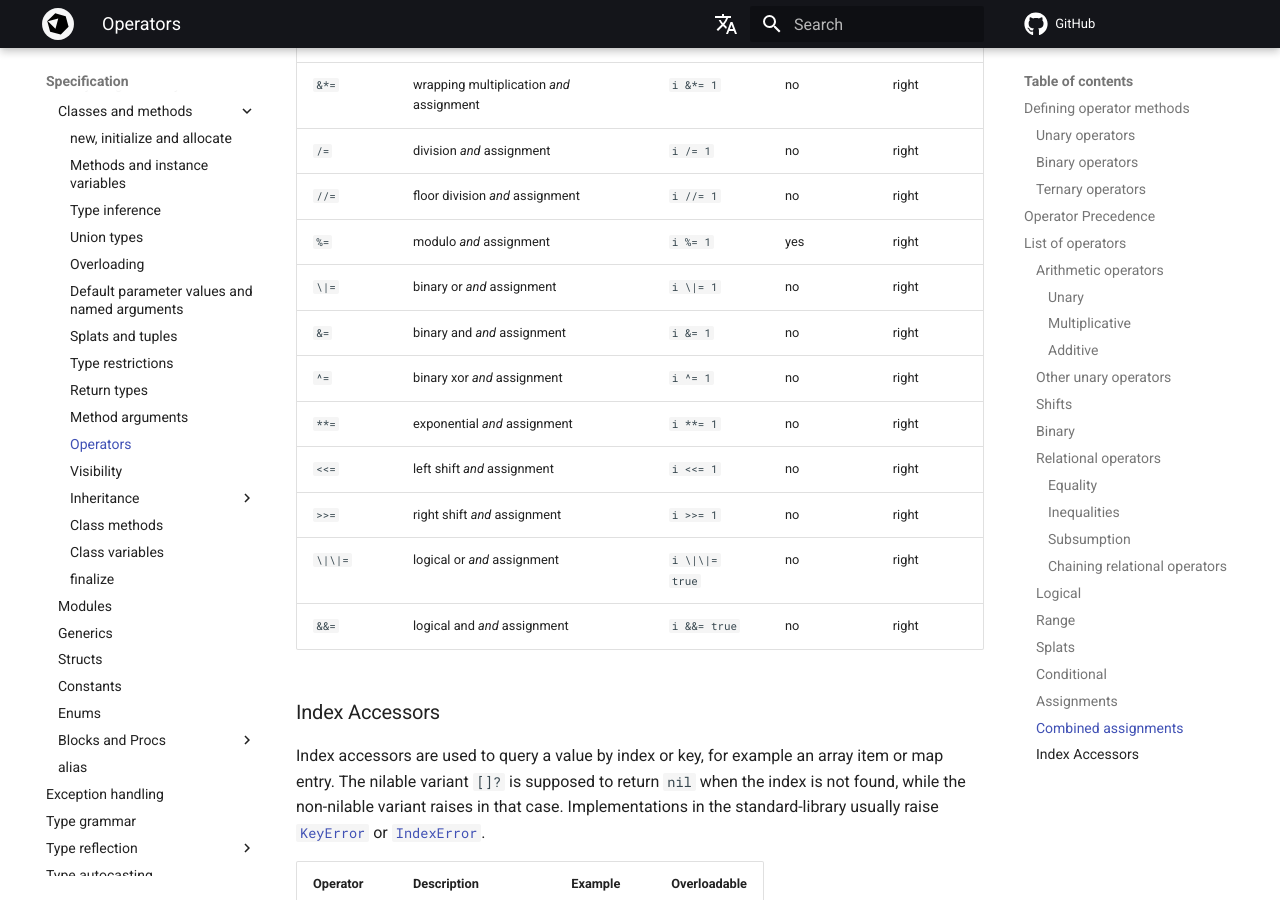
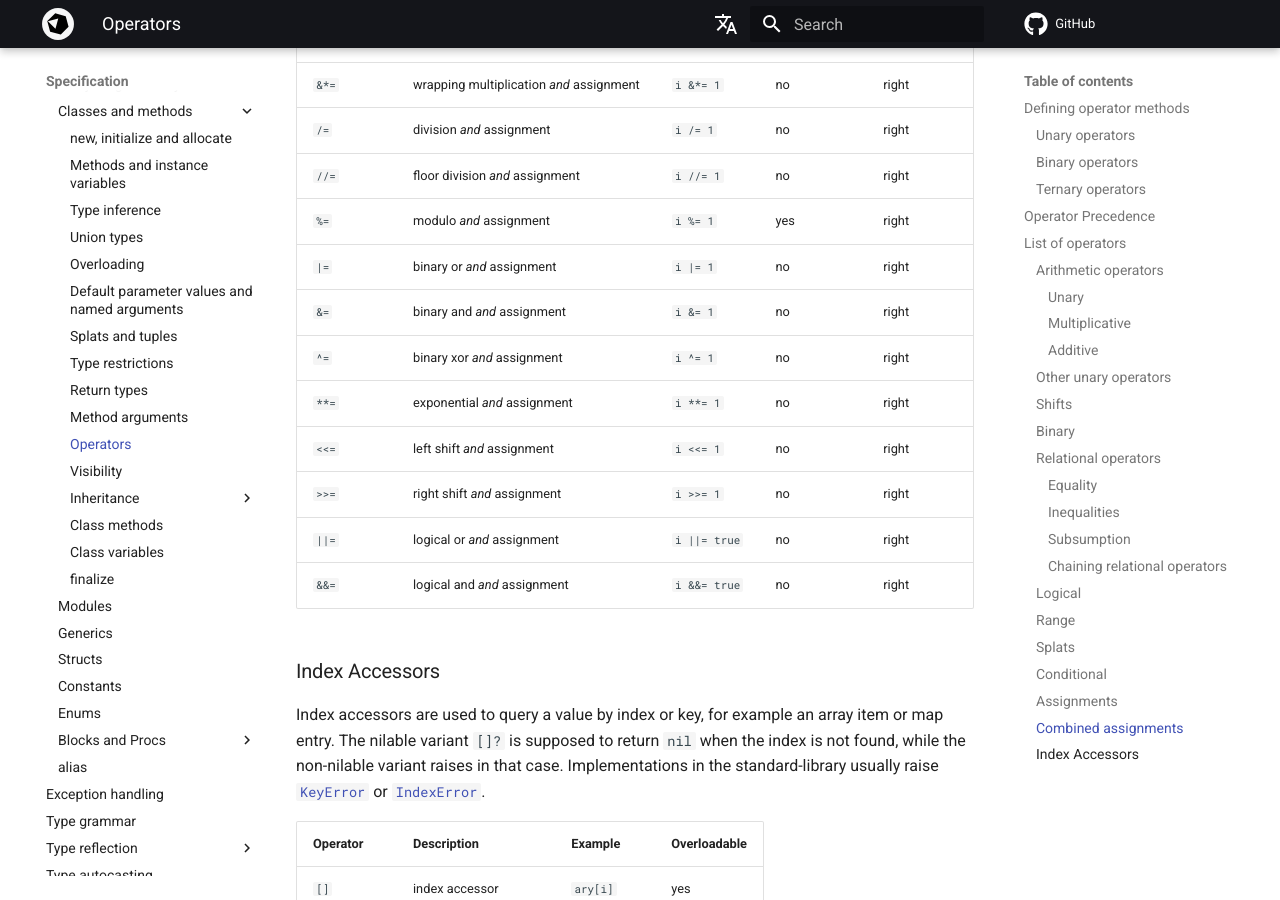
Before and after one commit to crystal-lang/crystal-book, an MkDocs documentation site: the page built from docs/syntax_and_semantics/operators.md, in a window 1280 px wide and 900 px high, scrolled down 9425 px. Built offline with MkDocs 1.6.1 and Material for MkDocs 9.7.7, drawn with Linux system fonts in a browser that asks for light colours; nearby versions of some CDN libraries; library files that are not in the unit come from our copies; comment, search, counter and statistics services are not loaded; the version menu is left out; some of the changed text lies outside the part shown.

Commit message:
Fix markdown escape pipe character in table cell (#813)

```diff
--- a/docs/syntax_and_semantics/operators.md
+++ b/docs/syntax_and_semantics/operators.md
@@ -120,14 +120,14 @@ ones.
 | Additive | `+`, `&+`, `-`, `&-` |
 | Shift | `<<`, `>>` |
 | Binary AND | `&` |
-| Binary OR/XOR | `\|`,`^` |
+| Binary OR/XOR | <code>\|</code>,`^` |
 | Equality and Subsumption | `==`, `!=`, `=~`, `!~`, `===` |
 | Comparison | `<`, `<=`, `>`, `>=`, `<=>` |
 | Logical AND | `&&` |
-| Logical OR | `\|\|` |
+| Logical OR | <code>\|\|</code> |
 | Range | `..`, `...` |
 | Conditional | `?:` |
-| Assignment | `=`, `[]=`, `+=`, `&+=`, `-=`, `&-=`, `*=`, `&*=`, `/=`, `//=`, `%=`, `\|=`, `&=`,`^=`,`**=`,`<<=`,`>>=`, `\|\|=`, `&&=` |
+| Assignment | `=`, `[]=`, `+=`, `&+=`, `-=`, `&-=`, `*=`, `&*=`, `/=`, `//=`, `%=`, <code>\|=</code>, `&=`,`^=`,`**=`,`<<=`,`>>=`, <code>\|\|=</code>, `&&=` |
 | Splat | `*`, `**` |
 
 <!-- markdownlint-enable no-space-in-code -->
@@ -185,7 +185,7 @@ ones.
 | Operator | Description | Example | Overloadable | Associativity |
 |---|---|---|---|---|
 | `&` | binary AND | `1 & 2` | yes | left |
-| `\|` | binary OR | `1 \| 2` | yes | left |
+| <code>\|</code> | binary OR | <code>1 \| 2</code> | yes | left |
 | `^` | binary XOR | `1 ^ 2` | yes | left |
 
 ### Relational operators
@@ -283,7 +283,7 @@ For instance, `a == b <= c` is equivalent to `a == b && b <= c`, while `a <= b =
 | Operator | Description | Example | Overloadable | Associativity |
 |---|---|---|---|---|
 | `&&` | [logical AND](and.md) | `true && false` | no | left |
-| `\|\|` | [logical OR](or.md) | `true \|\| false` | no | left |
+| <code>\|\|</code> | [logical OR](or.md) | <code>true \|\| false</code> | no | left |
 
 ### Range
 
@@ -362,13 +362,13 @@ The receiver can't be anything else than a variable or call.
 | `/=` | division *and* assignment | `i /= 1` | no | right |
 | `//=` | floor division *and* assignment | `i //= 1` | no | right |
 | `%=` | modulo *and* assignment | `i %= 1` | yes | right |
-| `\|=` | binary or *and* assignment | `i \|= 1` | no | right |
+| <code>\|=</code> | binary or *and* assignment | <code>i \|= 1</code> | no | right |
 | `&=` | binary and *and* assignment | `i &= 1` | no | right |
 | `^=` | binary xor *and* assignment | `i ^= 1` | no | right |
 | `**=` | exponential *and* assignment | `i **= 1` | no | right |
 | `<<=` | left shift *and* assignment | `i <<= 1` | no | right |
 | `>>=` | right shift *and* assignment | `i >>= 1` | no | right |
-| `\|\|=` | logical or *and* assignment | `i \|\|= true` | no | right |
+| <code>\|\|=</code> | logical or *and* assignment | <code>i \|\|= true</code> | no | right |
 | `&&=` | logical and *and* assignment | `i &&= true` | no | right |
 
 ### Index Accessors
```
